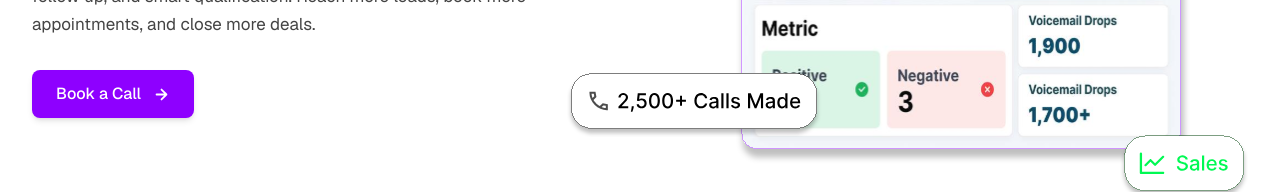
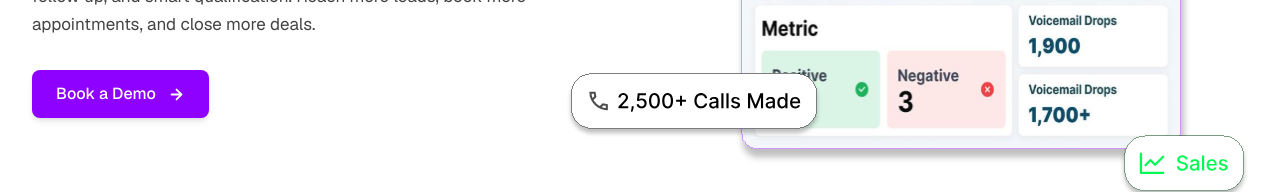
Before and after one commit to juyel66/CallmeAI, a Next.js app: page /solutions in a window 1280 px wide. Shown: the part 495-687 px from the top of the page. Built offline with nearby package versions, Linux system fonts and the light colour scheme.

Commit message:
Update SolutionsHeroPages component: change button text from "Book a Call" to "Book a Demo" for consistency

```diff
--- a/app/pages/SolutionPage/SolutionsHero/SolutionsHeroPages.tsx
+++ b/app/pages/SolutionPage/SolutionsHero/SolutionsHeroPages.tsx
@@ -24,7 +24,7 @@ const SolutionsHeroPages = () => {
                         href="/contact"
                         className="mt-7 inline-flex cursor-pointer items-center gap-2 rounded-lg bg-[#8E00FF] px-5 py-2.5 text-sm font-medium text-white shadow-md transition-all duration-300 hover:bg-[#7A00CC] sm:mt-8 sm:px-6 sm:py-3 sm:text-base"
                     >
-                        Book a Call
+                        Book a Demo
                         <svg
                             width="17"
                             height="17"
```
